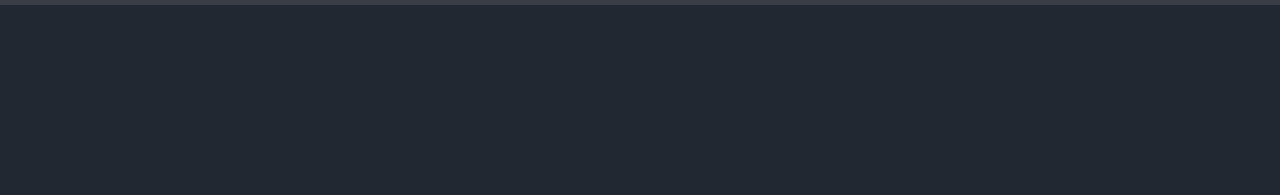
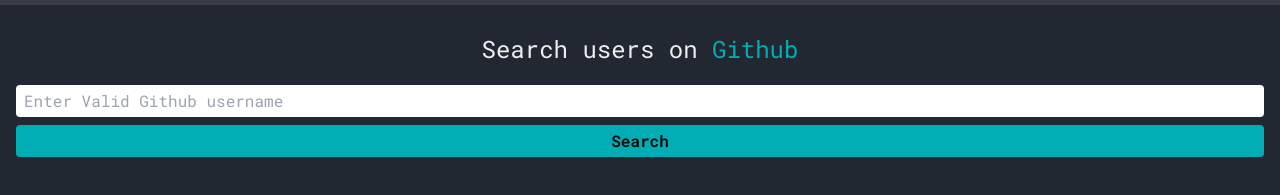
Before and after one commit to MrGrootx/github-finder, a website built with Vite: page index.html in a window 1280 px wide. Shown: the part 55-250 px from the top of the page. Built offline with nearby package versions, Linux system fonts and the light colour scheme.

```diff
--- a/index.html
+++ b/index.html
@@ -9,7 +9,7 @@
   </head>
   <body class="font-Roboto bg-darkgray text-graywhite">
     <header class="bg-lightgray p-2">
-      <div class="flex  justify-between items-center">
+      <div class="flex justify-between items-center">
         <div class="">
           <img src="/assets/img/logo.png" class="w-11" alt="logo" />
         </div>
@@ -18,9 +18,29 @@
           <li class="mr-3 hover:text-white">Home</li>
           <li class="mr-3 hover:text-white">About</li>
         </ul>
-
       </div>
     </header>
+
+    <section class="container mx-auto">
+      <main class="mt-7 px-4">
+        <h1 class="text-center text-2xl">
+          Search users on <span class="text-ctmblue">Github</span>
+        </h1>
+        <div class="mt-5">
+          <input
+            type="text"
+            class="w-full px-2 py-1 rounded outline-none text-black"
+            placeholder="Enter Valid Github username"
+          />
+          <button
+            type="button"
+            class="w-full px-2 py-1 rounded outline-none bg-ctmblue mt-2 hover:bg-teal-600 font-semibold text-black hover:text-white"
+          >
+            Search
+          </button>
+        </div>
+      </main>
+    </section>
 
     <script type="module" src="./assets/js/main.js"></script>
   </body>
```
